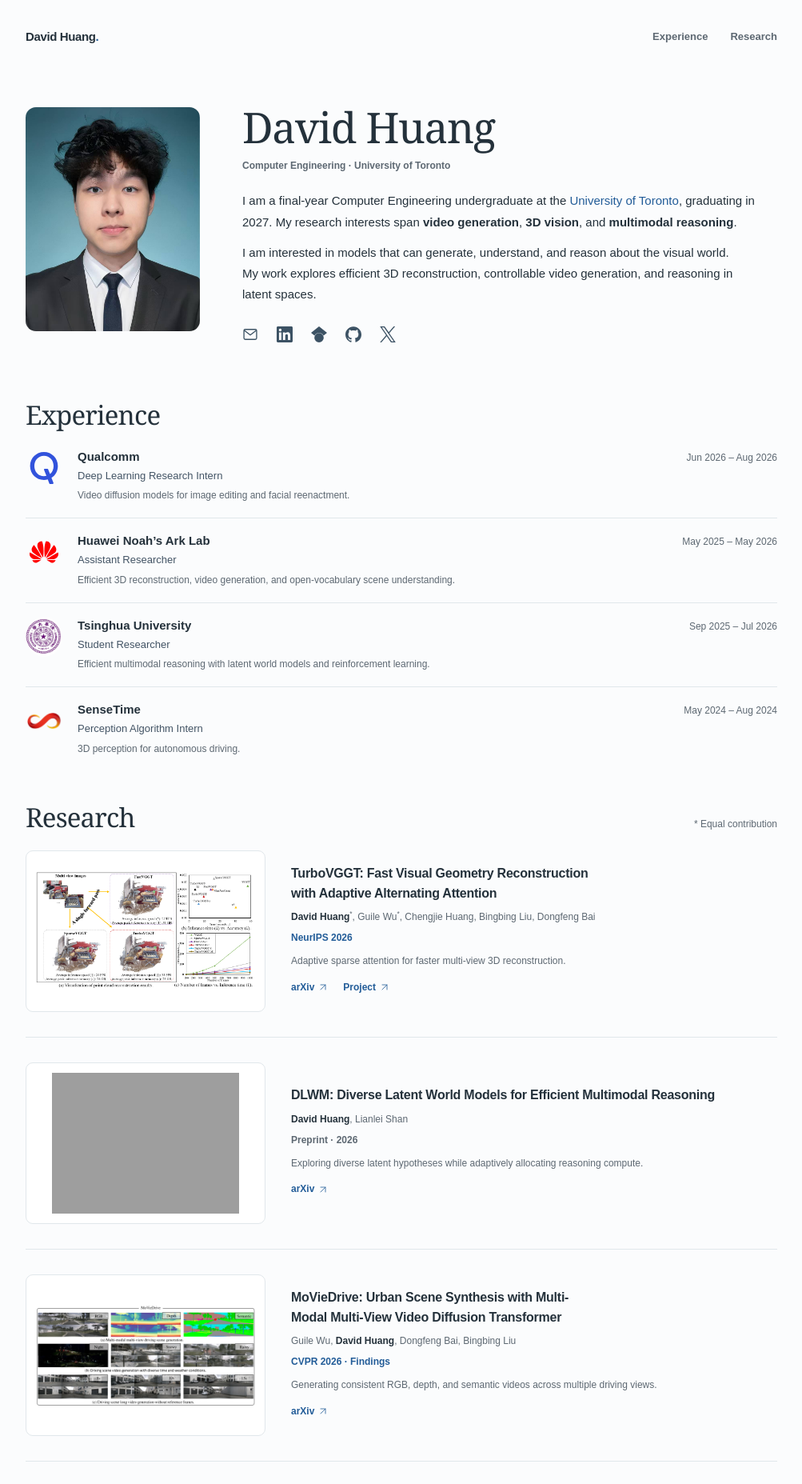
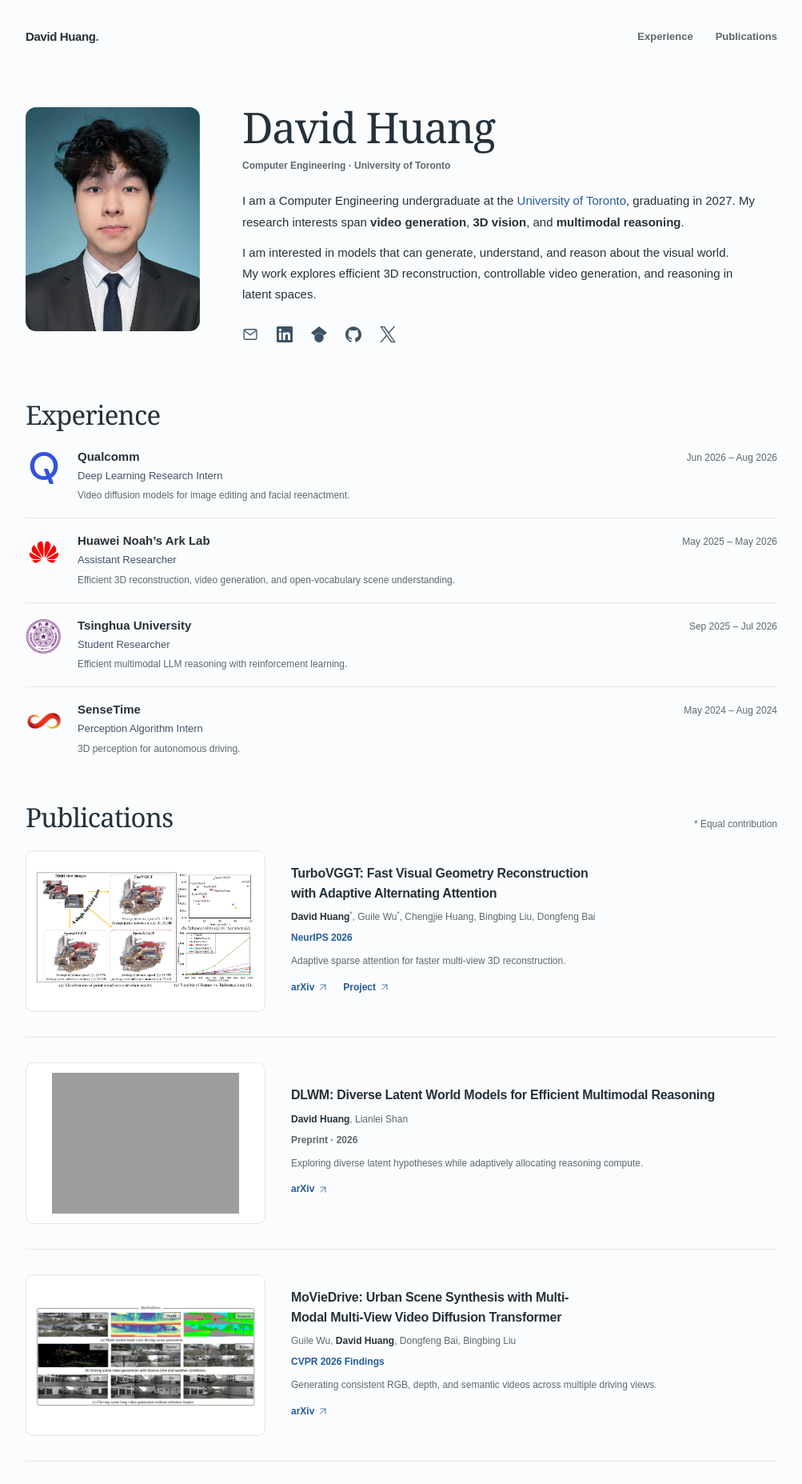
Before and after one commit to Dawae111/Dawae111.github.io, an Astro site: page / in a window 1280 px wide. Shown: the top 1855 px of the page at 80% size, without its empty margins (138-1141 px from the left). Built offline with nearby package versions, Linux system fonts and the light colour scheme; Astro itself is replaced by a stand-in of ours; grey boxes are pictures that could not be loaded.

Commit message:
Refine publication and research experience wording

```diff
--- a/src/data/profile.ts
+++ b/src/data/profile.ts
@@ -45,7 +45,7 @@ export const experiences = [
     url: 'https://www.tsinghua.edu.cn/en/',
     role: 'Student Researcher',
     start: '2025-09', end: '2026-07',
-    description: 'Efficient multimodal reasoning with latent world models and reinforcement learning.',
+    description: 'Efficient multimodal LLM reasoning with reinforcement learning.',
     logo: '/logos/tsinghua.jpg', logoClass: 'tsinghua',
   },
   {
--- a/src/data/research.ts
+++ b/src/data/research.ts
@@ -49,7 +49,7 @@ export const papers: Paper[] = [
     id: 'moviedrive',
     title: 'MoVieDrive: Urban Scene Synthesis with Multi-Modal Multi-View Video Diffusion Transformer',
     authors: [{ name: 'Guile Wu' }, { name: 'David Huang' }, { name: 'Dongfeng Bai' }, { name: 'Bingbing Liu' }],
-    venue: 'CVPR 2026 · Findings', accepted: true,
+    venue: 'CVPR 2026 Findings', accepted: true,
     description: 'Generating consistent RGB, depth, and semantic videos across multiple driving views.',
     image: movie,
     imageAlt: 'MoVieDrive generates RGB, depth, and semantic driving scenes from multiple cameras.',
--- a/src/pages/index.astro
+++ b/src/pages/index.astro
@@ -10,7 +10,7 @@ import portrait from '../assets/portrait.jpg';
 <Page>
   <header class="site-header">
     <a class="wordmark" href="#about" aria-label="David Huang, about">David Huang<span class="wordmark-dot" aria-hidden="true">.</span></a>
-    <nav aria-label="Main navigation"><a href="#experience">Experience</a><a href="#research">Research</a></nav>
+    <nav aria-label="Main navigation"><a href="#experience">Experience</a><a href="#research">Publications</a></nav>
   </header>
   <main id="main">
     <section class="intro" id="about" aria-labelledby="name">
@@ -20,7 +20,7 @@ import portrait from '../assets/portrait.jpg';
       <div class="intro-copy">
         <h1 id="name">David Huang</h1>
         <p class="intro-affiliation">Computer Engineering · University of Toronto</p>
-        <p>I am a final-year Computer Engineering undergraduate at the <a href={profile.universityUrl}>University of Toronto</a>, graduating in 2027. My research interests span <strong>video generation</strong>, <strong>3D vision</strong>, and <strong>multimodal reasoning</strong>.</p>
+        <p>I am a Computer Engineering undergraduate at the <a href={profile.universityUrl}>University of Toronto</a>, graduating in 2027. My research interests span <strong>video generation</strong>, <strong>3D vision</strong>, and <strong>multimodal reasoning</strong>.</p>
         <p>I am interested in models that can generate, understand, and reason about the visual world. My work explores efficient 3D reconstruction, controllable video generation, and reasoning in latent spaces.</p>
         <div class="social-links" aria-label="Contact and profiles">
           {socials.filter(social => social.href).map(social => <a href={social.href} class="social-link" aria-label={social.name} title={social.name}><Icon name={social.icon} /><span class="social-tooltip" aria-hidden="true">{social.name}</span></a>)}
@@ -44,7 +44,7 @@ import portrait from '../assets/portrait.jpg';
       </ol>
     </section>
     <section class="section research-section" id="research" aria-labelledby="research-heading">
-      <div class="section-heading"><h2 id="research-heading">Research</h2><p>* Equal contribution</p></div>
+      <div class="section-heading"><h2 id="research-heading">Publications</h2><p>* Equal contribution</p></div>
       <div class="research-list">{papers.map(paper => <ResearchRow paper={paper} />)}</div>
     </section>
   </main>
```
Also changed, not shown: DESIGN.md (+2 -2 lines).
